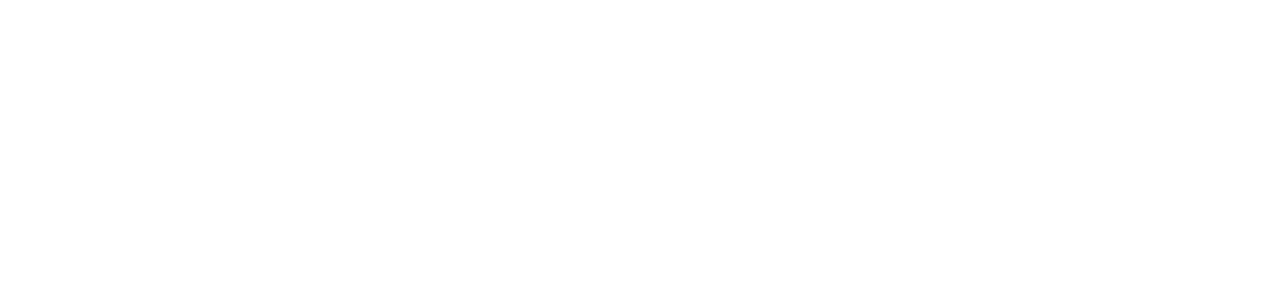
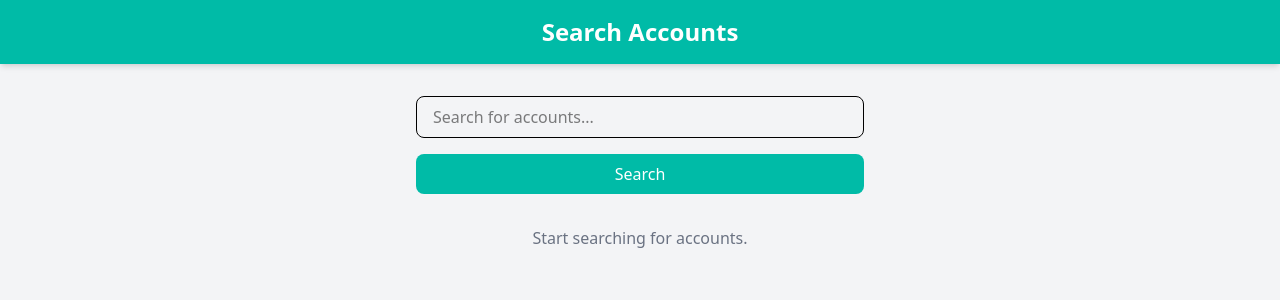
Before and after one commit to Fawwad795/Credily-App, a React (Vite) app: page /search in a window 1280 px wide. Before the commit this address had no page. Shown: the top 300 px of the page. Built offline with nearby package versions, Linux system fonts and the light colour scheme.

Commit message:
search page

```diff
--- a/src/App.jsx
+++ b/src/App.jsx
@@ -1,18 +1,20 @@
 import React from 'react';
 import { BrowserRouter as Router, Routes, Route, Navigate } from 'react-router-dom';
-import Homepage from './Homepage'; // Import Homepage
+
 import Signup from './Signup';
 import Login from './Login';
 import MessagingPage from './MessagingPage';
+import SearchPage from './SearchPage'; // Import SearchPage
 
 const App = () => {
   return (
     <Router>
       <Routes>
-        <Route path="/" element={<Homepage />} /> {/* Set Homepage as the default route */}
+        <Route path="/" />
         <Route path="/signup" element={<Signup />} />
         <Route path="/login" element={<Login />} />
         <Route path="/messages" element={<MessagingPage />} />
+        <Route path="/search" element={<SearchPage />} /> {/* Add SearchPage route */}
       </Routes>
     </Router>
   );
--- a/src/Homepage.jsx
+++ /dev/null
@@ -1,69 +0,0 @@
-import React from 'react';
-import { Link } from 'react-router-dom';
-
-const Homepage = () => {
-  return (
-    <div className="flex flex-col min-h-screen bg-gray-100">
-      {/* Header */}
-      <header className="bg-teal-500 text-white py-4 shadow-md">
-        <div className="container mx-auto flex justify-between items-center px-4">
-          <h1 className="text-2xl font-bold">SocialApp</h1>
-          <nav>
-            <ul className="flex space-x-4">
-              <li>
-                <Link to="/signup" className="hover:underline">
-                  Signup
-                </Link>
-              </li>
-              <li>
-                <Link to="/login" className="hover:underline">
-                  Login
-                </Link>
-              </li>
-              <li>
-                <Link to="/messages" className="hover:underline">
-                  Messages
-                </Link>
-              </li>
-            </ul>
-          </nav>
-        </div>
-      </header>
-
-      {/* Main Section */}
-      <main className="flex-1 flex items-center justify-center">
-        <div className="text-center">
-          <h2 className="text-4xl font-bold text-teal-700 mb-4">
-            Welcome to SocialApp!
-          </h2>
-          <p className="text-gray-700 mb-6">
-            Connect with your friends and family. Share moments, chat, and stay connected.
-          </p>
-          <div className="space-x-4">
-            <Link
-              to="/signup"
-              className="bg-teal-500 text-white px-6 py-3 rounded-lg shadow-md hover:bg-teal-600 transition duration-300"
-            >
-              Get Started
-            </Link>
-            <Link
-              to="/login"
-              className="bg-gray-200 text-teal-700 px-6 py-3 rounded-lg shadow-md hover:bg-gray-300 transition duration-300"
-            >
-              Login
-            </Link>
-          </div>
-        </div>
-      </main>
-
-      {/* Footer */}
-      <footer className="bg-gray-800 text-white py-4">
-        <div className="container mx-auto text-center">
-          <p>&copy; 2025 SocialApp. All rights reserved.</p>
-        </div>
-      </footer>
-    </div>
-  );
-};
-
-export default Homepage;
--- /dev/null
+++ b/src/SearchPage.jsx
@@ -0,0 +1,63 @@
+import React, { useState } from 'react';
+
+const SearchPage = () => {
+  const [searchQuery, setSearchQuery] = useState('');
+  const [results, setResults] = useState([]);
+
+  // Simulate a search API call
+  const handleSearch = () => {
+    fetch(`/api/accounts?query=${searchQuery}`) // Replace with your backend API endpoint
+      .then((response) => response.json())
+      .then((data) => setResults(data))
+      .catch((error) => console.error('Error fetching search results:', error));
+  };
+
+  return (
+    <div className="flex flex-col items-center min-h-screen bg-gray-100">
+      {/* Header */}
+      <header className="bg-teal-500 text-white py-4 px-6 w-full shadow-md">
+        <h1 className="text-2xl font-bold text-center">Search Accounts</h1>
+      </header>
+
+      {/* Search Input */}
+      <div className="mt-8 w-full max-w-md">
+        <input
+          type="text"
+          value={searchQuery}
+          onChange={(e) => setSearchQuery(e.target.value)}
+          placeholder="Search for accounts..."
+          className="w-full px-4 py-2 border rounded-lg focus:outline-none focus:ring-2 focus:ring-teal-400"
+        />
+        <button
+          onClick={handleSearch}
+          className="mt-4 w-full bg-teal-500 text-white py-2 px-4 rounded-lg hover:bg-teal-600 transition duration-300"
+        >
+          Search
+        </button>
+      </div>
+
+      {/* Search Results */}
+      <div className="mt-8 w-full max-w-md">
+        {results.length > 0 ? (
+          <ul className="bg-white shadow-md rounded-lg">
+            {results.map((account) => (
+              <li
+                key={account.id}
+                className="p-4 border-b last:border-b-0 hover:bg-gray-100 cursor-pointer"
+              >
+                <p className="font-bold">{account.name}</p>
+                <p className="text-sm text-gray-600">{account.email}</p>
+              </li>
+            ))}
+          </ul>
+        ) : (
+          <p className="text-gray-500 text-center">
+            {searchQuery ? 'No results found.' : 'Start searching for accounts.'}
+          </p>
+        )}
+      </div>
+    </div>
+  );
+};
+
+export default SearchPage;
```
